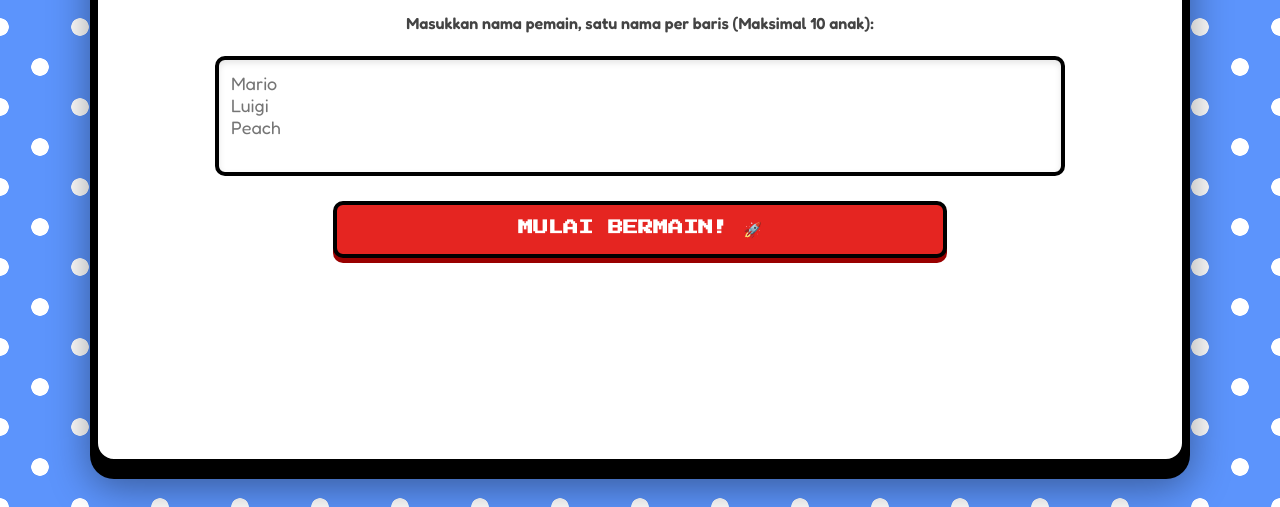
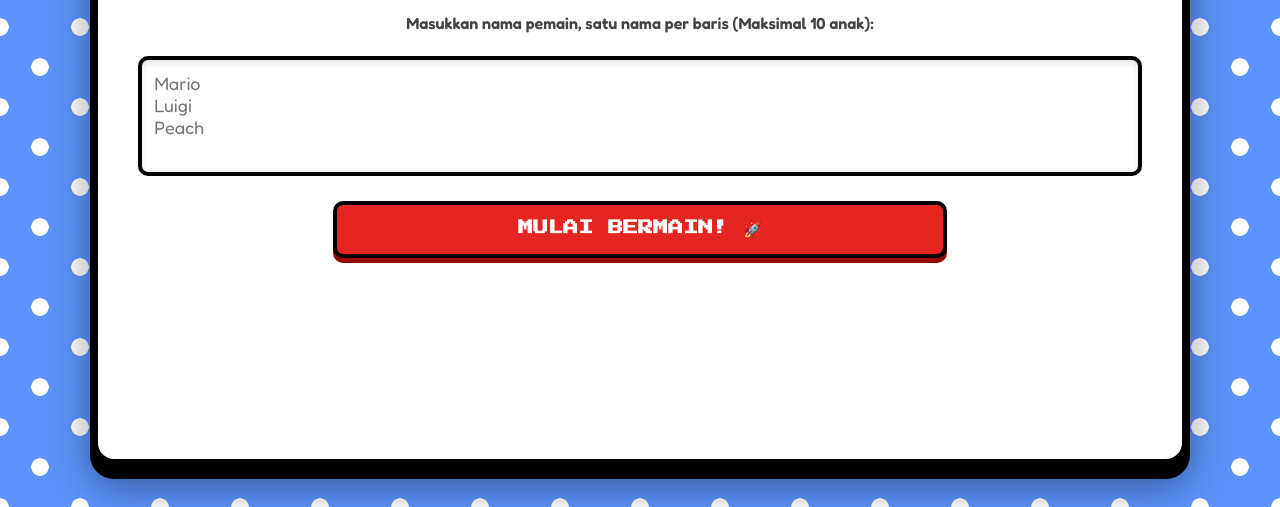
Before and after one commit to shaaavira/Multiplication, a plain HTML site: page index.html in a window 1280 px wide. Shown: the part 293-800 px from the top of the page. Drawn offline with Linux system fonts and the light colour scheme.

Commit message:
index.html

```diff
--- a/index.html
+++ b/index.html
@@ -462,6 +462,11 @@
             width: 100%;
             box-sizing: border-box;
         }
+
+        #player-names-input {
+            width: 98% !important;
+            max-width: 1050px !important;
+        }
     </style>
 </head>
 <body>
@@ -472,7 +477,7 @@
         <h1>🍄 SUPER MATH BROS 🌟</h1>
         <p style="font-size: 16px;">Masukkan nama pemain, satu nama per baris (Maksimal 10 anak):</p>
         <div style="margin: 15px 0; width: 100%; display: flex; justify-content: center;">
-            <textarea id="player-names-input" rows="4" placeholder="Mario&#10;Luigi&#10;Peach" style="width: 95%; max-width: 850px; padding: 12px; font-size: 18px; border-radius: 10px; outline: none; resize: none; font-family: inherit; box-sizing: border-box;"></textarea>
+            <textarea id="player-names-input" rows="4" placeholder="Mario&#10;Luigi&#10;Peach" style="padding: 12px; font-size: 18px; border-radius: 10px; outline: none; resize: none; font-family: inherit; box-sizing: border-box;"></textarea>
         </div>
         <button class="btn" style="width: 60%;" onclick="initPlayers()">MULAI BERMAIN! 🚀</button>
     </div>
```
